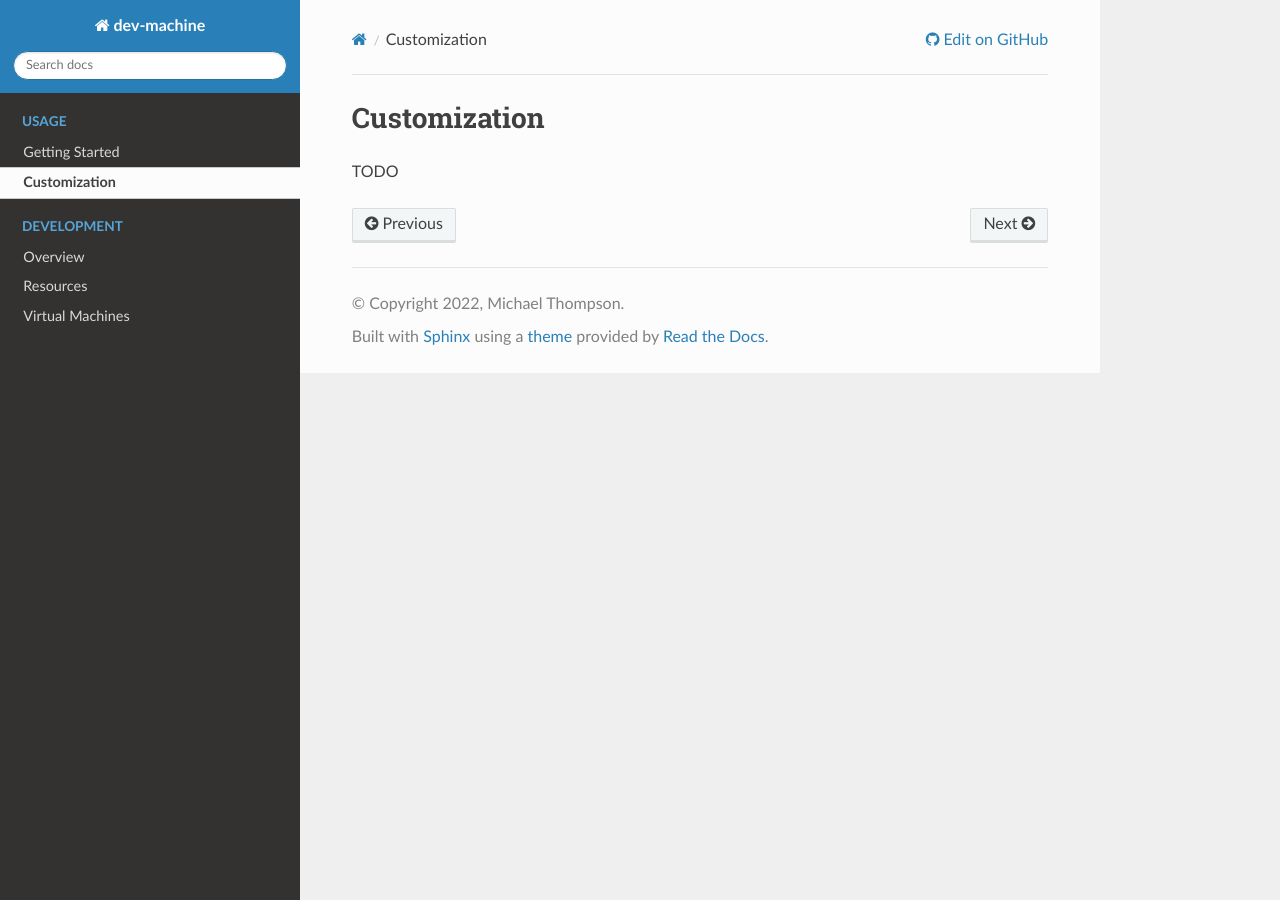
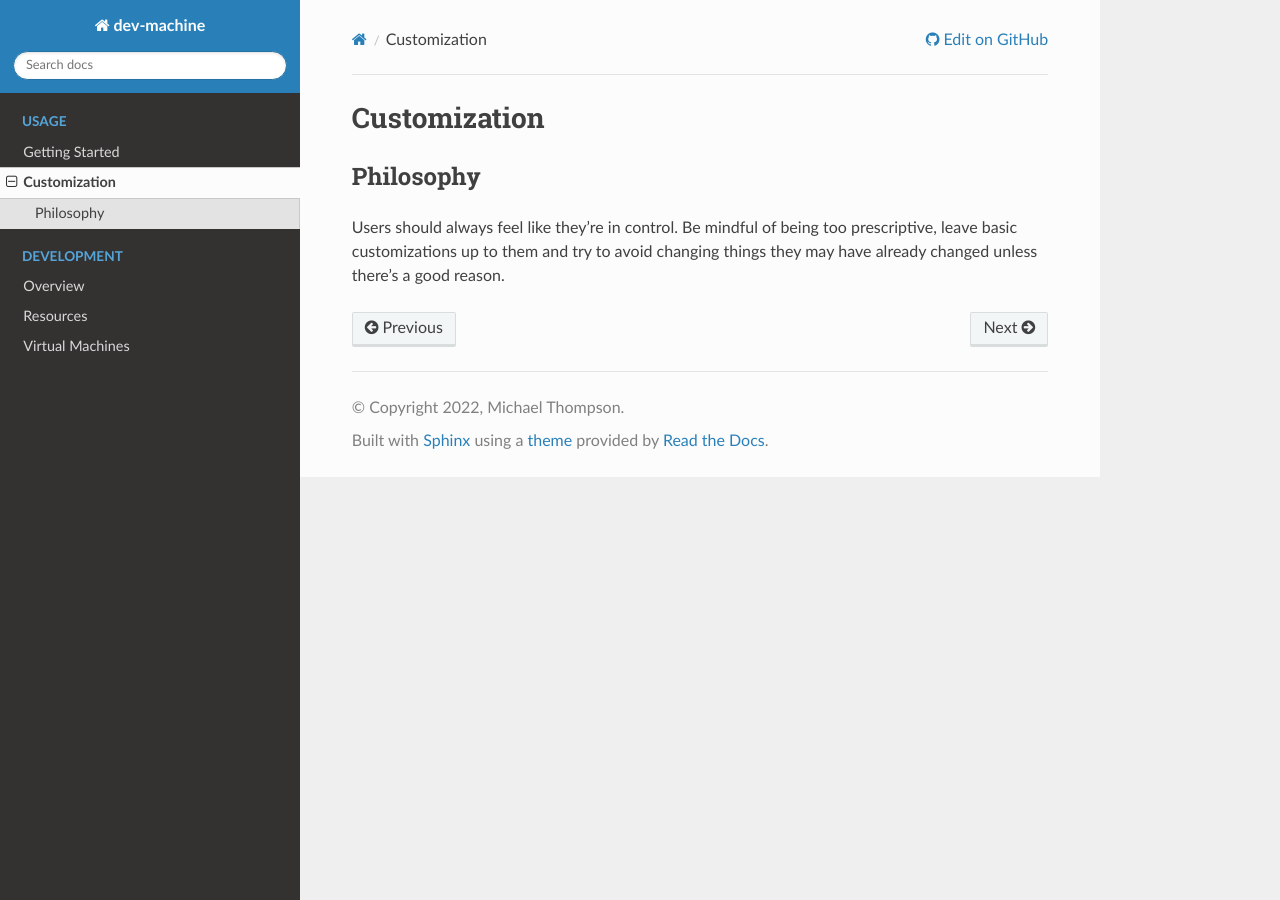
Before and after one commit to ActionScripted/dev-machine, a Sphinx documentation site: the page built from docs/source/usage/customization.md, in a window 1280 px wide. Built offline with Sphinx 7.4.7 and the Read the Docs theme 2.0.0, drawn with Linux system fonts in a browser that asks for light colours.

Commit message:
updating docs

```diff
--- a/docs/source/usage/customization.md
+++ b/docs/source/usage/customization.md
@@ -1,3 +1,5 @@
 # Customization
 
-TODO
+## Philosophy
+
+Users should always feel like they're in control. Be mindful of being too prescriptive, leave basic customizations up to them and try to avoid changing things they may have already changed unless there's a good reason.
```
